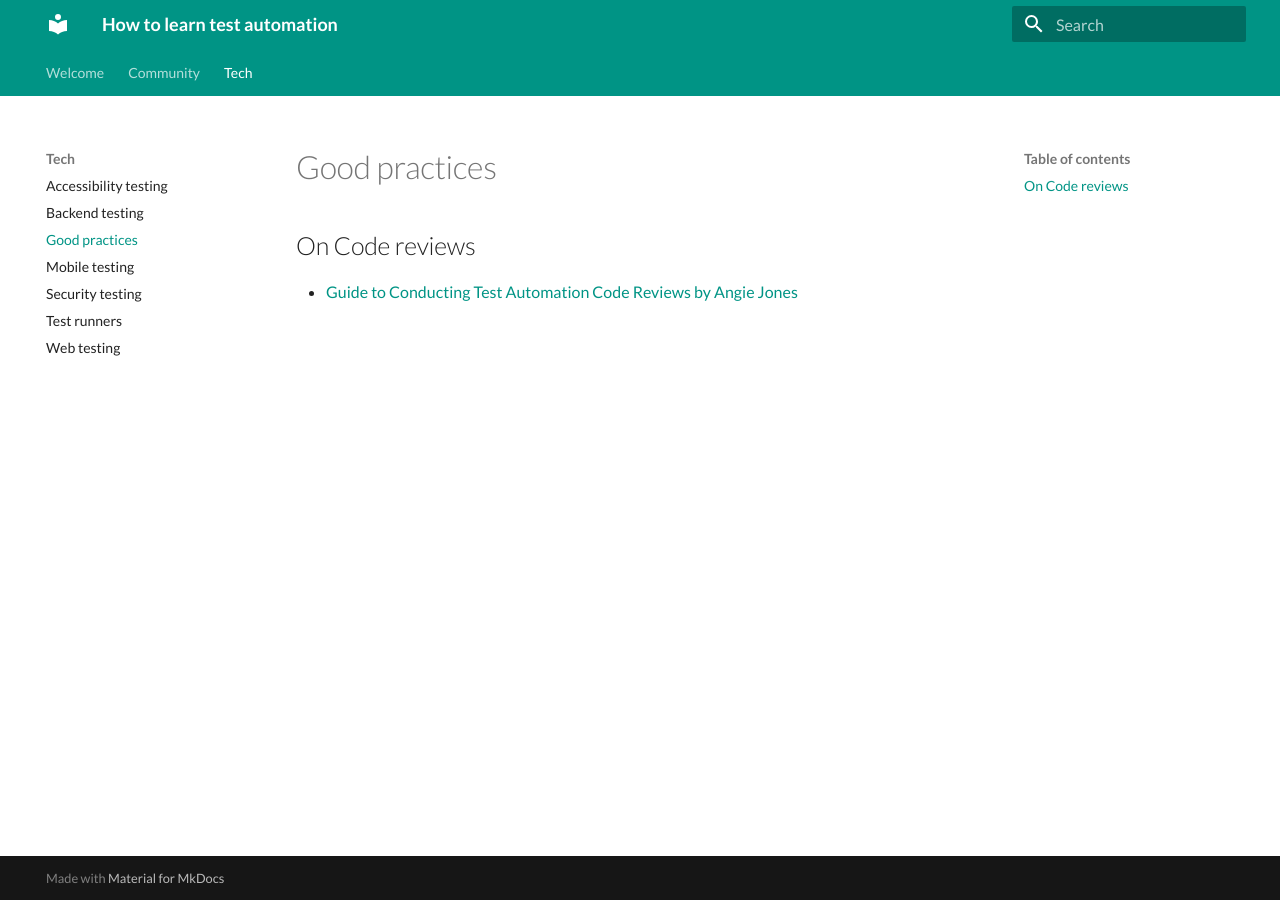
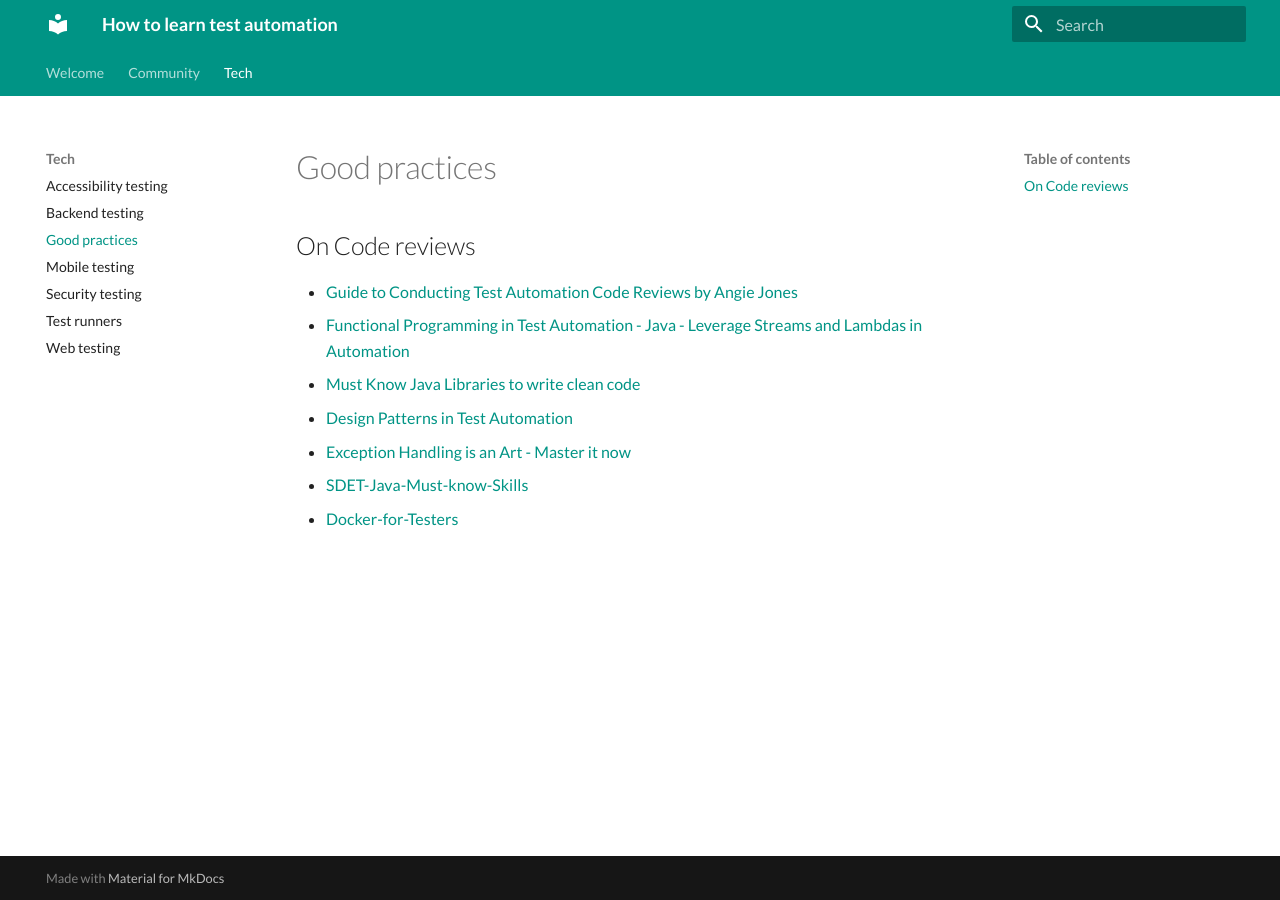
Before and after one commit to automationhacks/how-to-learn-test-automation, an MkDocs documentation site: the page built from docs/tech/good-practices.md, in a window 1280 px wide. Built offline with MkDocs 1.6.1 and Material for MkDocs 9.7.7, drawn with Linux system fonts in a browser that asks for light colours.

Commit message:
Added links to web,mobile and good-practices files

```diff
--- a/docs/tech/good-practices.md
+++ b/docs/tech/good-practices.md
@@ -3,3 +3,9 @@
 ## On Code reviews
 
 - [Guide to Conducting Test Automation Code Reviews by Angie Jones](https://applitools.com/blog/guide-to-test-automation-code-reviews/)
+- [Functional Programming in Test Automation - Java - Leverage Streams and Lambdas in Automation](https://www.youtube.com/watch?v=McsieQgRxqg&list=PL9ok7C7Yn9A_o6wKmhObLceifmpoQ9QNp)
+- [Must Know Java Libraries to write clean code](https://www.udemy.com/course/java-sdet-essentials/)
+- [Design Patterns in Test Automation](https://www.youtube.com/watch?v=qpq8DOecwDs&list=PL9ok7C7Yn9A8ewGj22MbLOyD9VCtZn7lF)
+- [Exception Handling is an Art - Master it now](https://www.youtube.com/watch?v=_-R_cQikPTQ&list=PL9ok7C7Yn9A_TGkcTl-PjqeFYu0CPWy3_)
+- [SDET-Java-Must-know-Skills](https://www.youtube.com/watch?v=4FINdRgBjY0&list=PL9ok7C7Yn9A-klWgtmWvs-6e3gZwuPryh)
+- [Docker-for-Testers](https://www.youtube.com/watch?v=KHnnYtQF3os&list=PL9ok7C7Yn9A9jiuK3iGfC6lFCQtxxD9sX)
```
Also changed, not shown: docs/tech/mobile.md (+3 -1 lines), docs/tech/web.md (+1 -0 lines).
